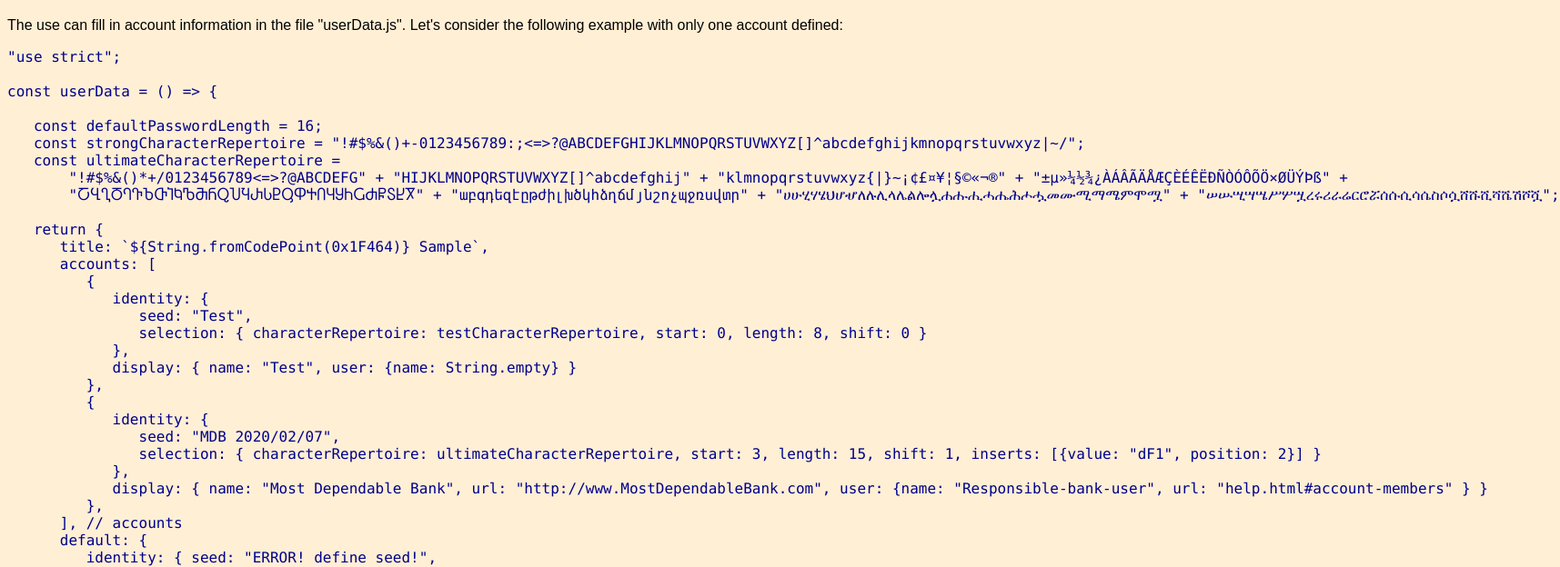
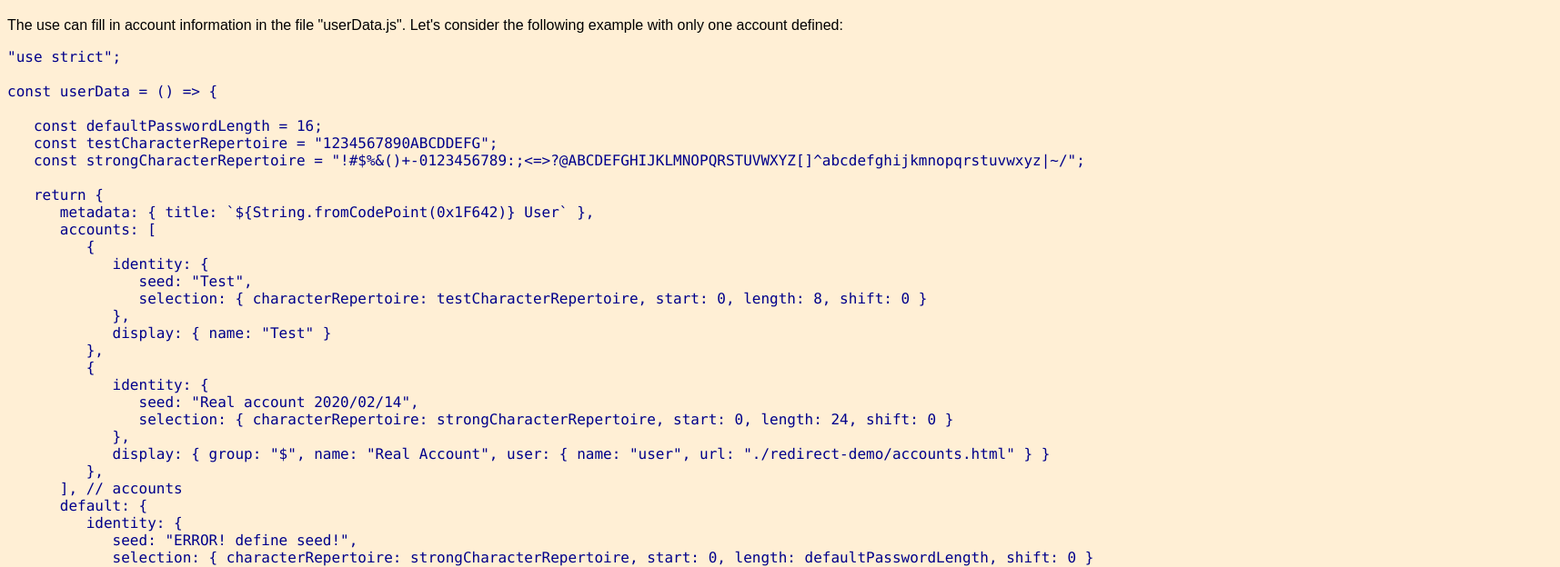
Before and after one commit to SAKryukov/storage-free-pass, a plain HTML site: page docs/help.html in a window 1280 px wide. Shown: the part 61-685 px from the top of the page at 91% size, 1715 px wide, since content can reach past the window. Drawn offline with Linux system fonts and the light colour scheme.

Commit message:
Help: improvements to content and CSS

```diff
--- a/docs/help.html
+++ b/docs/help.html
@@ -4,9 +4,10 @@
     <title>SHA-2 Password Generator Help</title>
     <style>
         * { font-family: sans-serif; box-sizing: border-box; }
-        code, pre, summary { font-family: "Consolas", monospace; color: darkblue; }
-        code, summary { font-size: 120%; }
-        summary { font-weight: bold; }
+        pre, summary { font-family: "Consolas", monospace; }
+	pre, code { color: darkblue; }
+        code { font-size: 1rem; }
+        summary { font-weight: bold; font-size: 120%; }
         html, body { background-color: papayawhip;  }
         details > details, details > p { margin: 0; margin-left: 3em; }
     </style>
@@ -23,38 +24,37 @@
 const userData = () => {
 
    const defaultPasswordLength = 16;
+   const testCharacterRepertoire = "1234567890ABCDDEFG";
    const strongCharacterRepertoire = "!#$%&()+-0123456789:;<=>?@ABCDEFGHIJKLMNOPQRSTUVWXYZ[]^abcdefghijkmnopqrstuvwxyz|~/";
-   const ultimateCharacterRepertoire =
-       "!#$%&()*+/0123456789<=>?@ABCDEFG" + "HIJKLMNOPQRSTUVWXYZ[]^abcdefghij" + "klmnopqrstuvwxyz{|}~¡¢£¤¥¦§©«¬­®" + "±µ»¼½¾¿ÀÁÂÃÄÅÆÇÈÉÊËÐÑÒÓÔÕÖ×ØÜÝÞß" +
-       "ႠႡႢႣႤႥႦႧႨႩႪႫႬႭႮႯႰႱႲႳႴႵႶႷႸႹႺႻႼႽႾႿ" + "աբգդեզէըթժիլխծկհձղճմյնշոչպջռսվտր" + "ሀሁሂሃሄህሆሇለሉሊላሌልሎሏሐሑሒሓሔሕሖሗመሙሚማሜምሞሟ" + "ሠሡሢሣሤሥሦሧረሩሪራሬርሮሯሰሱሲሳሴስሶሷሸሹሺሻሼሽሾሿ";
 
    return {
-      title: `${String.fromCodePoint(0x1F464)} Sample`,
+      metadata: { title: `${String.fromCodePoint(0x1F642)} User` },
       accounts: [
          {
             identity: {
                seed: "Test",
                selection: { characterRepertoire: testCharacterRepertoire, start: 0, length: 8, shift: 0 }
             },
-            display: { name: "Test", user: {name: String.empty} }
+            display: { name: "Test" }
          },
          {
             identity: {
-               seed: "MDB 2020/02/07",
-               selection: { characterRepertoire: ultimateCharacterRepertoire, start: 3, length: 15, shift: 1, inserts: [{value: "dF1", position: 2}] }
+               seed: "Real account 2020/02/14",
+               selection: { characterRepertoire: strongCharacterRepertoire, start: 0, length: 24, shift: 0 }
             },
-            display: { name: "Most Dependable Bank", url: "http://www.MostDependableBank.com", user: {name: "Responsible-bank-user", url: "help.html#account-members" } }
+            display: { group: "$", name: "Real Account", user: { name: "user", url: "./redirect-demo/accounts.html" } }
          },
       ], // accounts
       default: {
-         identity: { seed: "ERROR! define seed!",
-            selection: { characterRepertoire: strongCharacterRepertoire, start: 0, length: defaultPasswordLength, shift: 0, }
+         identity: {
+            seed: "ERROR! define seed!",
+            selection: { characterRepertoire: strongCharacterRepertoire, start: 0, length: defaultPasswordLength, shift: 0 }
          },
          display: { name: "Incomplete account", url: "https://www.undefined.account", user: { name: "unknown user", url: String.empty } }
       },
-   }; //data
+   };
 
-};};</pre>
+};</pre>
 
 <h2 id="account-members">Account Members</h2>
 
@@ -87,7 +87,7 @@ const userData = () => {
     <details>
         <summary>display.name</summary>
         <p>This name is used for UI navigation using the list box on left.
-            Besides, it is shown on top of the account table, which also can be used as an anchor, if <code>display.url</code>code> is defined.</code></p>
+            Besides, it is shown on top of the account table, which also can be used as an anchor, if <code>display.url</code> is defined.</code></p>
     </details>
     <details>
         <summary>display.user.name</summary>
@@ -197,10 +197,10 @@ const userData = () => {
 
 <p>Redirect API is the way to have a separate user data file with a separate HTML file, which would launch the application through redirection, supplying a separate user data file as a parameter.<p>
 
-<p>Let's consider the example shown in the directory "redirect-demo", placed as a sub-directory of the application directory, with the user data file "accounts.js". Then a near-minimal HTML file looks like this:</p>
+<p>Let's consider the example shown in the directory "redirect-demo", placed as a sub-directory of the application directory, with the user data file "accounts.js". Then a near-minimal HTML file can look like this:</p>
 
 <pre>
-&lt;!DOCTYPE html&gt;
+&lt;!DOCTYPE html&gt;&lt;html lang="en"&gt;
 &lt;script src="../redirectAPI.js"&gt;&lt;/script&gt;
 &lt;script&gt;redirectAPI.redirect("../index.html", { userData: "./redirect-demo/accounts" } );&lt;/script&gt;
 </pre>
--- a/docs/redirect-demo/accounts.js
+++ b/docs/redirect-demo/accounts.js
@@ -21,7 +21,7 @@ const userData = () => {
                seed: "Real account 2020/02/14",
                selection: { characterRepertoire: strongCharacterRepertoire, start: 0, length: 24, shift: 0 }
             },
-            display: { name: "Real Account", user: { name: "user", url: "./redirect-demo/accounts.html" } }
+            display: { group: "$", name: "Real Account", user: { name: "user", url: "./redirect-demo/accounts.html" } }
          },
       ], // accounts
       default: {
```
